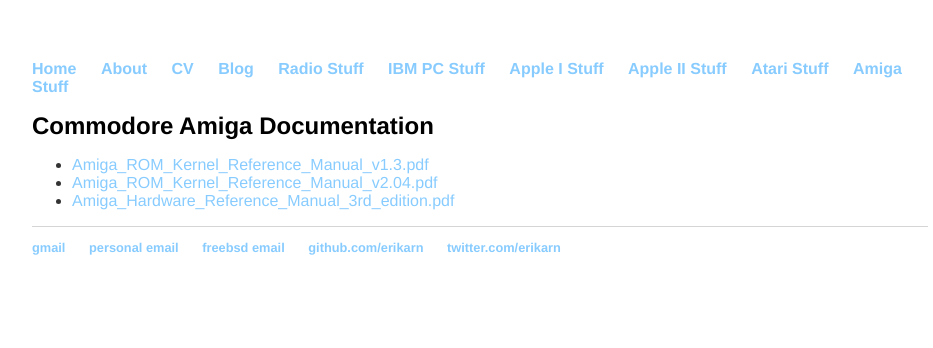
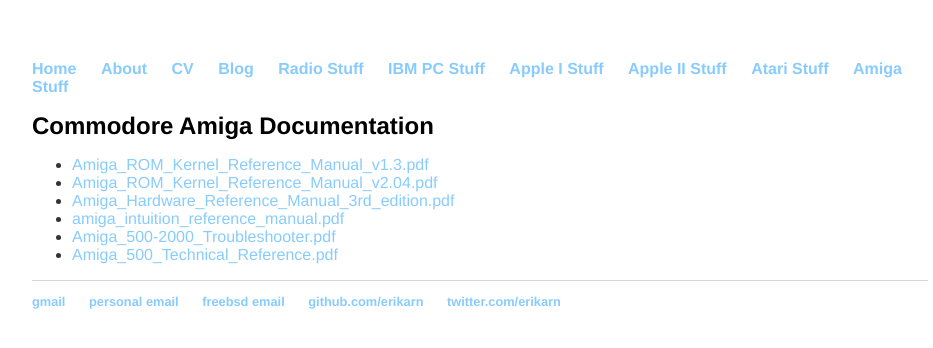
Before and after one commit to erikarn/erikarn.github.io, a Jekyll site: the page built from amiga/docs/notes.md, in a window 1280 px wide. Shown: the top 348 px of the page, without its empty margins (160-1093 px from the left). Built offline with Jekyll 4.4.1, drawn with Linux system fonts in a browser that asks for light colours.

Commit message:
[amiga] add some more reference manuals

```diff
--- a/amiga/docs/notes.md
+++ b/amiga/docs/notes.md
@@ -8,3 +8,6 @@
 * [Amiga_ROM_Kernel_Reference_Manual_v1.3.pdf](Amiga_ROM_Kernel_Reference_Manual_v1.3.pdf)
 * [Amiga_ROM_Kernel_Reference_Manual_v2.04.pdf](Amiga_ROM_Kernel_Reference_Manual_v2.04.pdf)
 * [Amiga_Hardware_Reference_Manual_3rd_edition.pdf](Amiga_Hardware_Reference_Manual_3rd_edition.pdf)
+* [amiga_intuition_reference_manual.pdf](amiga_intuition_reference_manual.pdf)
+* [Amiga_500-2000_Troubleshooter.pdf](Amiga_500-2000_Troubleshooter.pdf)
+* [Amiga_500_Technical_Reference.pdf](Amiga_500_Technical_Reference.pdf)
```
Also changed, not shown: 4 other files.
